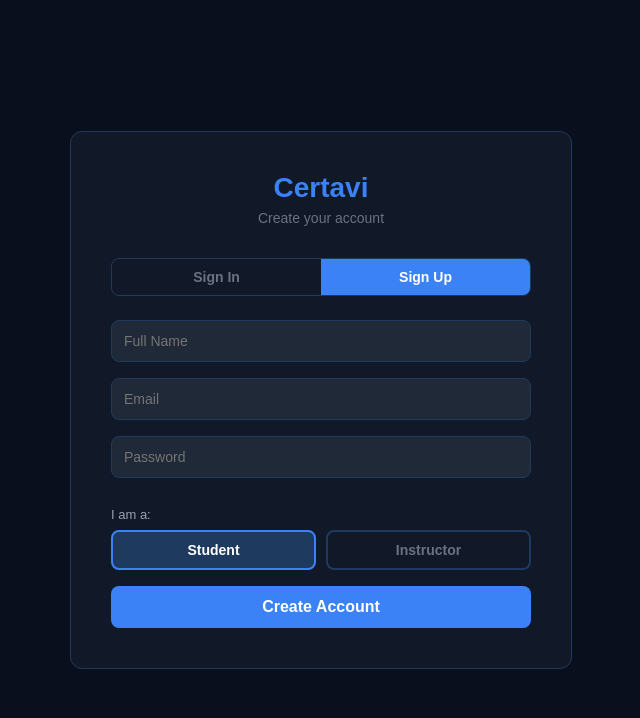
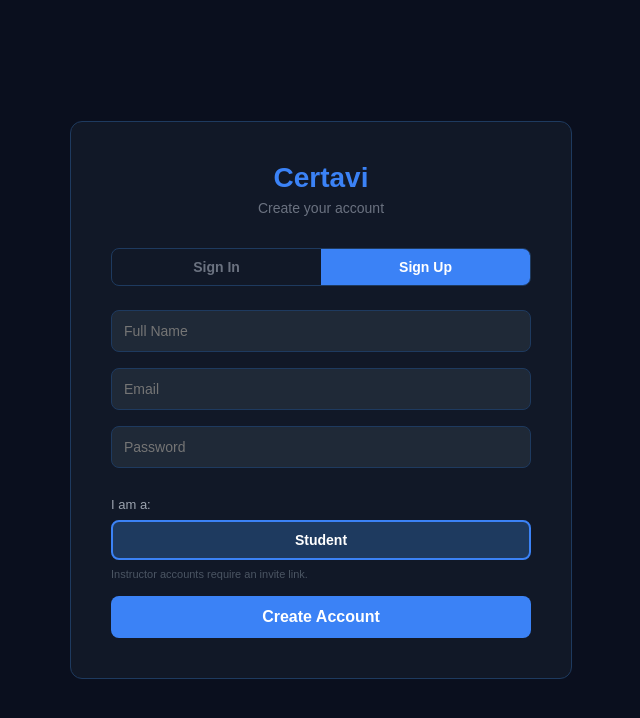
Before and after one commit to KaneMaddox-prog/emt-study-platform, a React (Create React App) app: page / in a window 1280 px wide. Both pictures are taken after a click on the button "Sign Up". Shown: the top 718 px of the page, without its empty margins (319-959 px from the left). Built offline with nearby package versions, Linux system fonts and the light colour scheme.

Commit message:
instructor invite token gate

```diff
--- a/src/components/Auth/LoginPage.jsx
+++ b/src/components/Auth/LoginPage.jsx
@@ -1,4 +1,4 @@
-import { useState } from 'react';
+import { useState, useEffect } from 'react';
 import { useAuth } from '../../contexts/AuthContext';
 
 const LoginPage = ({ onSuccess }) => {
@@ -10,6 +10,19 @@ const LoginPage = ({ onSuccess }) => {
   const [fullName, setFullName] = useState('');
   const [error, setError] = useState('');
   const [loading, setLoading] = useState(false);
+  const [inviteToken, setInviteToken] = useState(null);
+  const [hasInvite, setHasInvite] = useState(false);
+
+  useEffect(() => {
+    const params = new URLSearchParams(window.location.search);
+    const token = params.get('invite');
+    if (token) {
+      setInviteToken(token);
+      setHasInvite(true);
+      setMode('signup');
+      setRole('instructor');
+    }
+  }, []);
 
   const handleSubmit = async () => {
     setError('');
@@ -18,7 +31,7 @@ const LoginPage = ({ onSuccess }) => {
       if (mode === 'login') {
         await signIn(email, password);
       } else {
-        await signUp(email, password, fullName, role);
+        await signUp(email, password, fullName, role, role === 'instructor' ? inviteToken : null);
       }
       if (onSuccess) onSuccess();
     } catch (err) {
@@ -50,6 +63,11 @@ const LoginPage = ({ onSuccess }) => {
           <h1 style={{ color: '#3b82f6', fontSize: '28px', fontWeight: '700', margin: 0 }}>
             Certavi
           </h1>
+          {hasInvite && (
+            <div style={{ backgroundColor: '#052e16', border: '1px solid #16a34a', borderRadius: '8px', padding: '8px 12px', marginTop: '12px' }}>
+              <p style={{ color: '#22c55e', fontSize: '13px', margin: 0 }}>✓ Instructor invite detected</p>
+            </div>
+          )}
           <p style={{ color: '#6b7280', fontSize: '14px', marginTop: '6px' }}>
             {mode === 'login' ? 'Sign in to your account' : 'Create your account'}
           </p>
@@ -97,28 +115,34 @@ const LoginPage = ({ onSuccess }) => {
           style={inputStyle}
         />
 
-        {/* Role selector (signup only) */}
-        {mode === 'signup' && (
+        {/* Role selector (signup only, hidden if invite detected) */}
+        {mode === 'signup' && !hasInvite && (
           <div style={{ marginBottom: '16px' }}>
             <p style={{ color: '#9ca3af', fontSize: '13px', marginBottom: '8px' }}>I am a:</p>
             <div style={{ display: 'flex', gap: '10px' }}>
-              {['student', 'instructor'].map(r => (
-                <button key={r} onClick={() => setRole(r)} style={{
+              <button onClick={() => setRole('student')} style={{
                 flex: 1,
                 padding: '10px',
                 borderRadius: '8px',
-                  border: `2px solid ${role === r ? '#3b82f6' : '#1e3a5f'}`,
-                  backgroundColor: role === r ? '#1e3a5f' : 'transparent',
-                  color: role === r ? '#fff' : '#6b7280',
+                border: `2px solid ${role === 'student' ? '#3b82f6' : '#1e3a5f'}`,
+                backgroundColor: role === 'student' ? '#1e3a5f' : 'transparent',
+                color: role === 'student' ? '#fff' : '#6b7280',
                 cursor: 'pointer',
                 fontWeight: '600',
                 fontSize: '14px',
-                  textTransform: 'capitalize',
               }}>
-                  {r}
+                Student
               </button>
-              ))}
             </div>
+            <p style={{ color: '#4b5563', fontSize: '11px', marginTop: '8px' }}>
+              Instructor accounts require an invite link.
+            </p>
+          </div>
+        )}
+
+        {hasInvite && mode === 'signup' && (
+          <div style={{ marginBottom: '16px' }}>
+            <p style={{ color: '#6b7280', fontSize: '13px' }}>Signing up as: <span style={{ color: '#22c55e', fontWeight: '600' }}>Instructor</span></p>
           </div>
         )}
 
@@ -157,4 +181,4 @@ const inputStyle = {
   boxSizing: 'border-box',
 };
 
-export default LoginPage
+export default LoginPage;
--- a/src/contexts/AuthContext.jsx
+++ b/src/contexts/AuthContext.jsx
@@ -36,16 +36,49 @@ export const AuthProvider = ({ children }) => {
     setLoading(false);
   };
 
-  const signUp = async (email, password, fullName, role = 'student') => {
+  const signUp = async (email, password, fullName, role = 'student', inviteToken = null) => {
+    // If signing up as instructor, validate invite token
+    if (role === 'instructor') {
+      if (!inviteToken) {
+        throw new Error('An invite token is required to create an instructor account.');
+      }
+
+      const { data: invite, error: inviteError } = await supabase
+        .from('instructor_invites')
+        .select('*')
+        .eq('token', inviteToken)
+        .is('used_by', null)
+        .single();
+
+      if (inviteError || !invite) {
+        throw new Error('Invalid or already used invite token.');
+      }
+
+      // Check expiry if set
+      if (invite.expires_at && new Date(invite.expires_at) < new Date()) {
+        throw new Error('This invite token has expired.');
+      }
+    }
+
     const { data, error } = await supabase.auth.signUp({ email, password });
     if (error) throw error;
+
     if (data.user) {
       await supabase.from('profiles').upsert({
         id: data.user.id,
         full_name: fullName,
         role,
       });
+
+      // Mark invite as used
+      if (role === 'instructor' && inviteToken) {
+        await supabase
+          .from('instructor_invites')
+          .update({ used_by: data.user.id, used_at: new Date().toISOString() })
+          .eq('token', inviteToken);
+      }
     }
+
     return data;
   };
 
```
Lines whose indentation alone changed are shown as unchanged.
